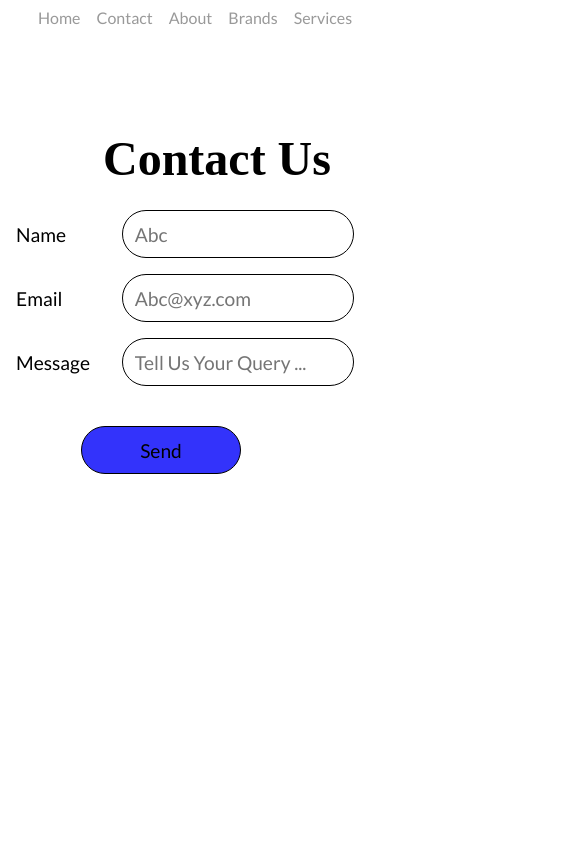
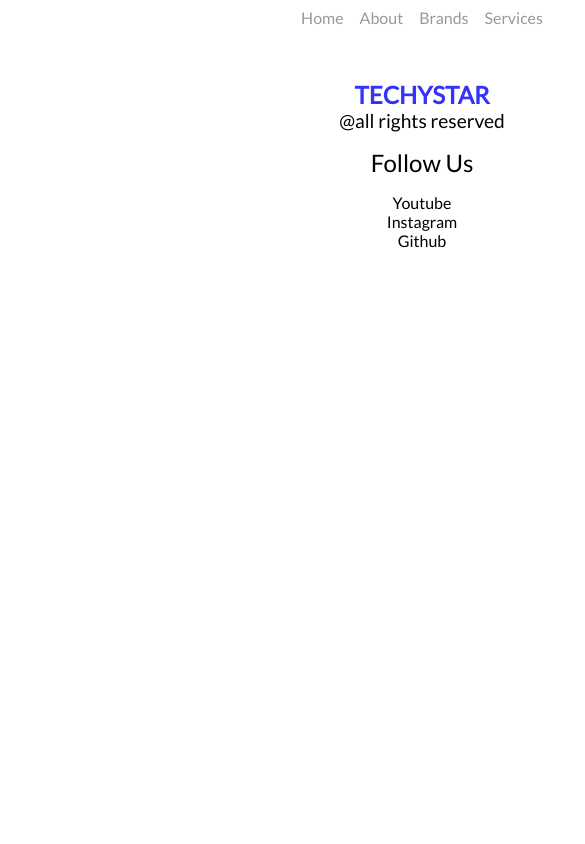
Before and after one commit to Disha152/Simple-website-react.js, a React (Create React App) app: page /contact in a window 390 px wide. Shown: the top 844 px of the page, 585 px wide, since content can reach past the window. Built offline with nearby package versions, Linux system fonts and the light colour scheme.

Commit message:
all done

```diff
--- a/src/App.js
+++ b/src/App.js
@@ -5,7 +5,7 @@ import "./styles/App.scss";
 import "./styles/header.scss";
 import Home from "./components/Home";
 import Footer from "./components/Footer";
-import Contact from "./components/contact";
+
 import "./styles/mediaquery.scss";
 
 import Services from "./components/services";
@@ -19,7 +19,7 @@ function App() {
       <Header/>
       <Routes>
         <Route path ='/' element = {<Home/>}/>
-        <Route path ='/contact' element = {<Contact/>}/>
+
         <Route path ='/services' element = {<Services/>}/>
 
 
--- a/src/components/Header.jsx
+++ b/src/components/Header.jsx
@@ -8,7 +8,6 @@ export default function Header() {
       <h1>Devcode</h1>
       <main>
         <HashLink to = {"/#home"}>Home</HashLink>
-        <HashLink to = {"/#contact"}>Contact</HashLink>
         <HashLink to = {"/#about"}>About</HashLink>
         <HashLink to = {"/#brands"}>Brands</HashLink>
         <HashLink to = {"/#services"}>Services</HashLink>
--- a/src/components/Home.jsx
+++ b/src/components/Home.jsx
@@ -4,7 +4,7 @@ import '../styles/divider.scss';
 
 import imageSrc from '../assets/2.png';
 import{AiFillGoogleCircle,AiFillAmazonCircle,AiFillYoutube,AiFillInstagram} from "react-icons/ai";
-import Contact from './contact';
+// import Contact from './contact';
 import Services from './services';
 
 export default function Home() {
@@ -23,7 +23,7 @@ export default function Home() {
           We are your one and only soluiton to the tech problems you face everyday. We are leading tech companu whose aim is to increase the problem solving ability in children.
           </p></div>
       </div>
-      <div className="divider"/>
+
     <div className='home3' id="about">
     <div>
           <h1>Who are we?</h1>
@@ -77,7 +77,7 @@ export default function Home() {
          </article>
         </div>
       </div>
-      <Contact/>
+      {/* <Contact/> */}
       <Services/>
 
     </>
--- a/src/components/contact.jsx
+++ /dev/null
@@ -1,35 +0,0 @@
-import React from 'react';
-import '../styles/contact.scss';
-
-export default function Contact() {
-  return (
-  <>
-    <div className="contact" id='contact'>
-      <main>
-        <h1>Contact Us</h1>
-        <form>
-          <div>
-            <label>Name</label>
-              <input type = "text" required placeholder = " Abc"/>
-          </div>
-
-          <div>
-            <label>Email</label>
-              <input type = "email" required placeholder = " Abc@xyz.com"/>
-          </div>
-
-          <div>
-            <label>Message</label>
-              <input type = "text" required placeholder = " Tell Us Your Query ..."/>
-          </div>
-
-          <button type = "submit">Send</button>
-
-
-        </form>
-      </main>
-
-    </div>
-    </>
-  )
-}
--- a/src/styles/App.scss
+++ b/src/styles/App.scss
@@ -4,10 +4,12 @@
 @import url('https://fonts.googleapis.com/css2?family=Great+Vibes&family=Lato&display=swap');
 
 *{
-  margin:0%;
-  padding:0%;
+
   font-family: "Lato",sans-serif;
   box-sizing: border-box;
   text-decoration: none;
   scroll-behavior: smooth;
+  margin:0%;
+  padding:0%;
+
 }
--- a/src/styles/contact.scss
+++ /dev/null
@@ -1,75 +0,0 @@
-@import 'colors';
-
-.contact{
-
-  width: 100%;
-  height:100vh;
-  background-color: $second;
-  display:flex;
-  justify-content: flex-start;
-  align-items:center;
-
-  >main{
-    background-color: $first;
-    height: 35rem;
-    width:70%;
-    padding:3rem;
-    border-radius:0 300px 300px 0;
-    align-items: center;
-    display:flex;
-    flex-direction: column;
-
-
-    >h1{
-      font: 700 3rem $text2;
-      color:$dark;
-    }
-    >form{
-      margin: 5rem 0 0 5rem;
-      display: flex;
-      flex-direction: column;
-      align-items:center;
-      justify-content: center;
-      >div{
-        height: 3rem;
-        display:flex;
-        align-items:center;
-        justify-content: flex-end;
-        width:60%;
-        margin:0.5rem;
-
-        >label{
-          font: 500 1.2rem $text1;
-          color:$dark;
-          width:30%;
-          margin-right:1rem;
-        }
-        >input{
-          margin-right:4rem;
-          width:auto;
-          height:100%;
-          border-radius: 200px;
-          border: 1px solid $dark;
-          padding:0.5rem;
-          font: 500 1.2rem $text1;
-        }
-
-      }
-      >button{
-        margin-top:2rem;
-        margin-right:7rem;
-        width: 10rem;
-        height: 3rem;
-        border-radius: 200px;
-        border: 1px solid $dark;
-        background-color: $third;
-        color:$dark;
-        font: 500 1.2rem $text1;
-        &:hover{
-          background-color: $first;
-          color:$third;
-        }
-      }
-    }
-  }
-}
--- a/src/styles/divider.scss
+++ b/src/styles/divider.scss
@@ -1,6 +1,6 @@
 .divider{
-    width: 50vh;
+    width: 100vh;
     height: 0.2px;
     background-color: #e0e0e0;
-    margin: 0.5px 0;
+    margin: 0;
 }
--- a/src/styles/footer.scss
+++ b/src/styles/footer.scss
@@ -3,9 +3,8 @@
 
 footer {
   background-color: $first;
-
   height: 200px;
-  width: 100%;
+  width: 100vh;
   color: $dark;
   padding:3rem;
 
--- a/src/styles/header.scss
+++ b/src/styles/header.scss
@@ -1,13 +1,13 @@
 @import "colors";
 
 nav{
-  width:100%;
-  // padding:0.6rem;
-  padding-inline: 4rem;
+  width:100vh;
+
+  padding-inline: 2rem;
   display: flex;
-  justify-content: space-between;
-  align-items:center;
-  position:sticky;
+  justify-content: space-evenly;
+  align-items:sticky;
+  position:fixed;
   background-color: $first;
   top:0%;
   z-index: 10;
@@ -15,12 +15,12 @@ nav{
 
   > h1{
     text-transform: uppercase;
-    padding-left: 1rem;
+
     font: 700 1.3rem $text2;
   }
 
   > main{
-    width:70%;
+    width:100vh;
     display: flex;
     justify-content: flex-end;
 
--- a/src/styles/home.scss
+++ b/src/styles/home.scss
@@ -1,7 +1,7 @@
 @import 'colors';
 
 .home {
-  width: 100%;
+  width: 100vh;
   height: 100vh;
   background: linear-gradient(to bottom, $second, $dark);
 
@@ -13,6 +13,7 @@
     display: flex;
     flex-direction: column;
     align-items: center;
+
     width: 100%;
     height: 100%;
     padding: 4rem;
@@ -29,15 +30,14 @@
     p {
       font: 400 1rem $text1;
       color: white;
+      padding-right:2rem;
 
-      align-items: flex-end;
-      padding-right:2rem;
     }
   }
 }
 
 .home2{
-  width: 100%;
+  width: 100vh;
   height: 100vh;
   background: linear-gradient(to top, $second, $dark);
 
@@ -75,14 +75,15 @@
       font: 100 1.2rem $text2;
       word-spacing: 5px;
       padding-inline:4rem;
-      padding-top:4rem;
+      padding-bottom:8rem;
     }
 }
 
 }
 
 .home3{
-  width:100%;
+
+  width:100vh;
   height:100vh;
   background: linear-gradient(to bottom, $second, $dark);
   padding-inline:3rem;
@@ -126,7 +127,7 @@
 }
 
 .home4{
-  width:100%;
+  width:100vh;
   height:100vh;
   background: linear-gradient(to top, $second, $dark);
   display:flex;
--- a/src/styles/mediaquery.scss
+++ b/src/styles/mediaquery.scss
@@ -1,19 +1,25 @@
-@media screen and (max-width: 390px) {
+@media screen and (max-width: 394px) {
   .home3 {
-    height: 130vh;
+    height: 100vh;
+    width:100vh;
     > div {
-      height: 120vh;
+      height: 100vh;
+      width:100vh;
+
     }
   }
+    .home{
+     >main{
+        height: 100vh;
+        width:100vh;
+        padding-inline: 5rem;
+        >p{
+          text-align: center;
+        }
+     }
+    }
 
-  .contact > main {
-    height: 100vh;
-    width: 100%;
-    border-radius: 0%;
-    h1 {
-      text-align: center;
-    }
-  }
+
 }
 
 @media screen and (max-width: 700px) {
@@ -84,21 +90,6 @@
     }
   }
 
-  .contact > main {
-    padding: 1rem;
-    width:auto;
-    padding-top:5rem;
-    h1 {
-      margin: 1rem;
-    }
-    > form {
-      margin: 0%;
-      > div {
-        width: 100%;
-      }
-    }
-  }
-
   footer {
     height: 50vh;
     grid-template-columns: 1fr;
--- a/src/styles/services.scss
+++ b/src/styles/services.scss
@@ -1,3 +1,4 @@
 .services{
+  width:100vh;
   padding-top: 4rem;
 }
```
